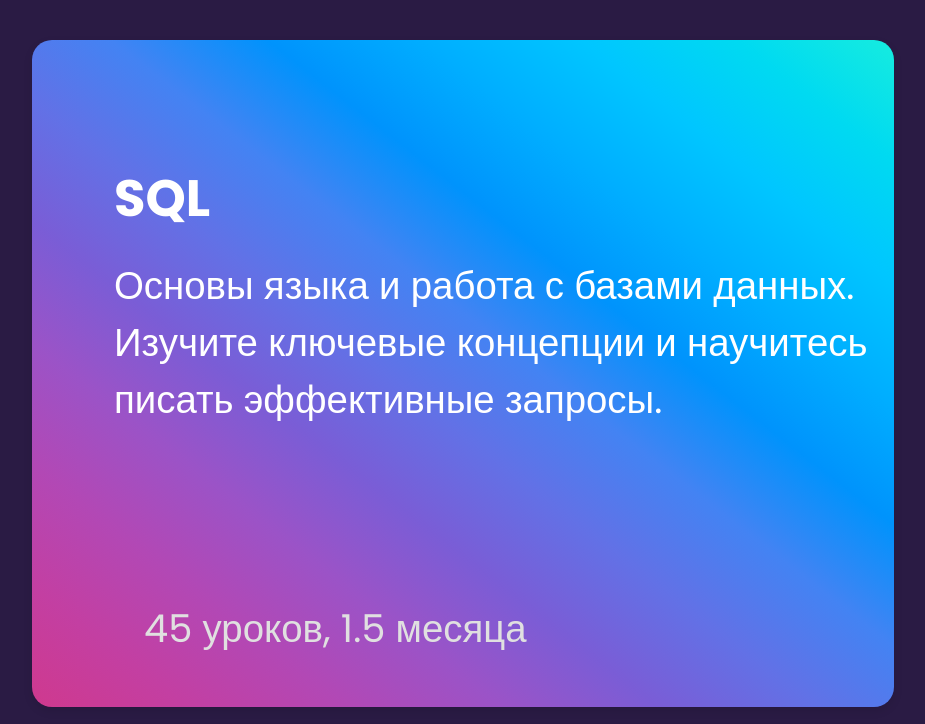
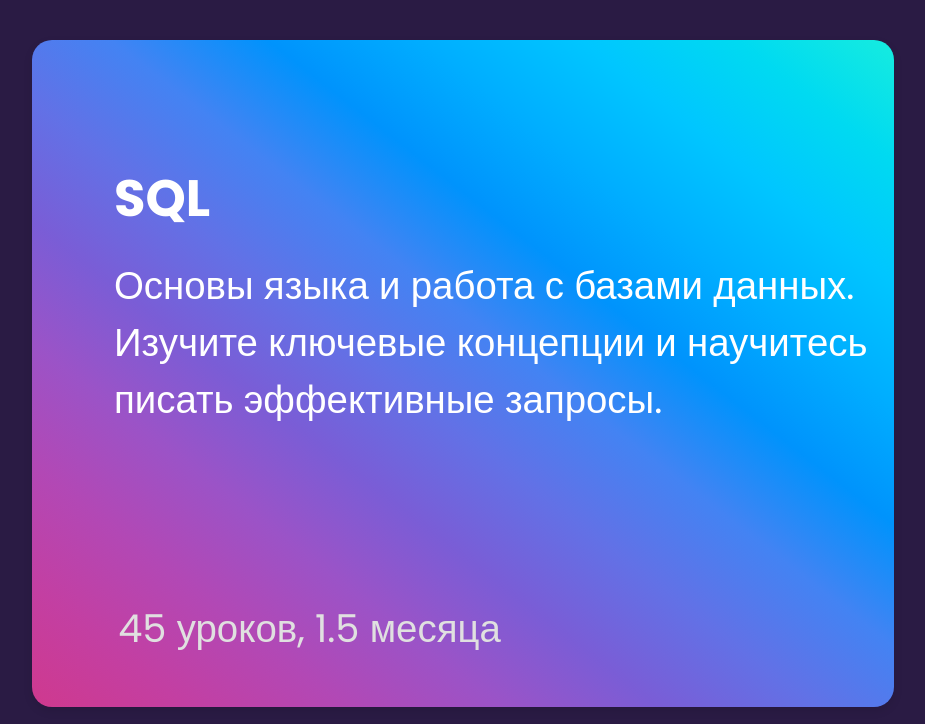
Before and after one commit to andreiklychev1/tg_menu_courses, a plain HTML site: page index.html in a window 1280 px wide. Shown: the top 724 px of the page, without its empty margins (177-1102 px from the left). Drawn offline with Linux system fonts and the light colour scheme.

Commit message:
Update index.html

```diff
--- a/index.html
+++ b/index.html
@@ -51,7 +51,7 @@
         .card-footer {
             position: absolute;
             bottom: 50px;
-            left: 13%; /* Отступ слева для футера */
+            left: 10%; /* Отступ слева для футера */
             font-size: 3vw; /* Увеличенный адаптивный размер текста для количества уроков */
             color: #E0E0E0;
             margin-top: 10px; /* Отступ сверху для футера */
```
